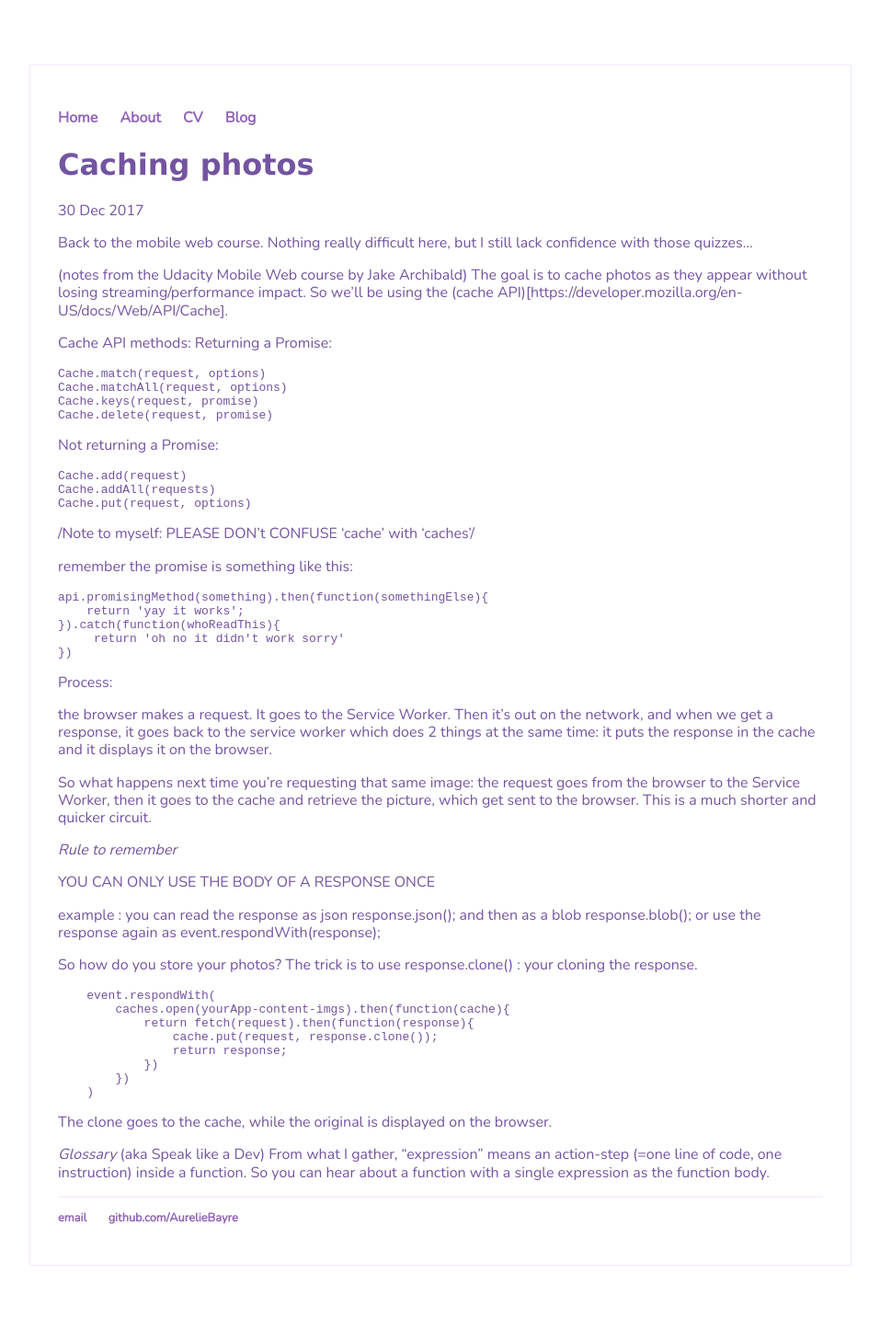
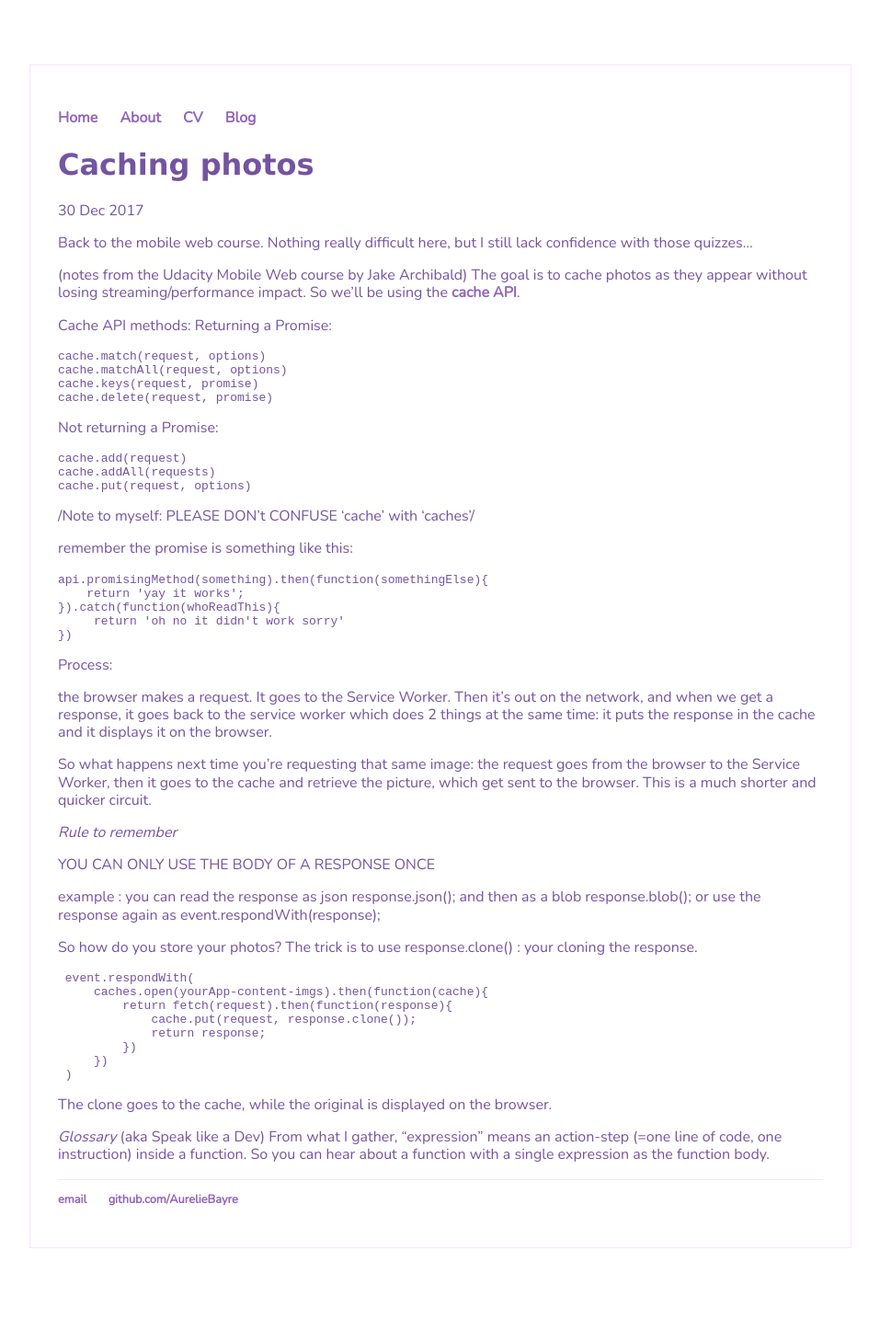
Before and after one commit to AurelieBayre/aurelieBayre.github.io, a Jekyll site: the page built from _posts/2017-12-30-caching-photos.md, in a window 1280 px wide. Shown: the whole page at 92% size, without its empty margins (161-1118 px from the left). Built offline with Jekyll 4.4.1, drawn with Linux system fonts in a browser that asks for light colours.

Commit message:
I still don't know how to make hyperlinks in kramdown :'(

```diff
--- a/_posts/2017-12-30-caching-photos.md
+++ b/_posts/2017-12-30-caching-photos.md
@@ -8,21 +8,21 @@ Nothing really difficult here, but I still lack confidence with those quizzes...
 
 (notes from the Udacity Mobile Web course by Jake Archibald)
 The goal is to cache photos as they appear without losing streaming/performance impact.
-So we'll be using the (cache API)[https://developer.mozilla.org/en-US/docs/Web/API/Cache].
+So we'll be using the [cache API](https://developer.mozilla.org/en-US/docs/Web/API/Cache).
 
 Cache API methods:
 Returning a Promise:
 
-    Cache.match(request, options)
-    Cache.matchAll(request, options)
-    Cache.keys(request, promise)
-    Cache.delete(request, promise)
+    cache.match(request, options)
+    cache.matchAll(request, options)
+    cache.keys(request, promise)
+    cache.delete(request, promise)
 
 Not returning a Promise:
 
-    Cache.add(request)
-    Cache.addAll(requests)
-    Cache.put(request, options)
+    cache.add(request)
+    cache.addAll(requests)
+    cache.put(request, options)
 
 /Note to myself: PLEASE DON't CONFUSE 'cache' with 'caches'/
 
@@ -50,14 +50,14 @@ example : you can read the response as json response.json(); and then as a blob
 So how do you store your photos?
 The trick is to use response.clone() : your cloning the response.
 
-        event.respondWith(
-            caches.open(yourApp-content-imgs).then(function(cache){
-                return fetch(request).then(function(response){
-                    cache.put(request, response.clone());
-                    return response;
-                })
-            })
-        )
+     event.respondWith(
+         caches.open(yourApp-content-imgs).then(function(cache){
+             return fetch(request).then(function(response){
+                 cache.put(request, response.clone());
+                 return response;
+             })
+         })
+     )
 
 The clone goes to the cache, while the original is displayed on the browser.
 
```
